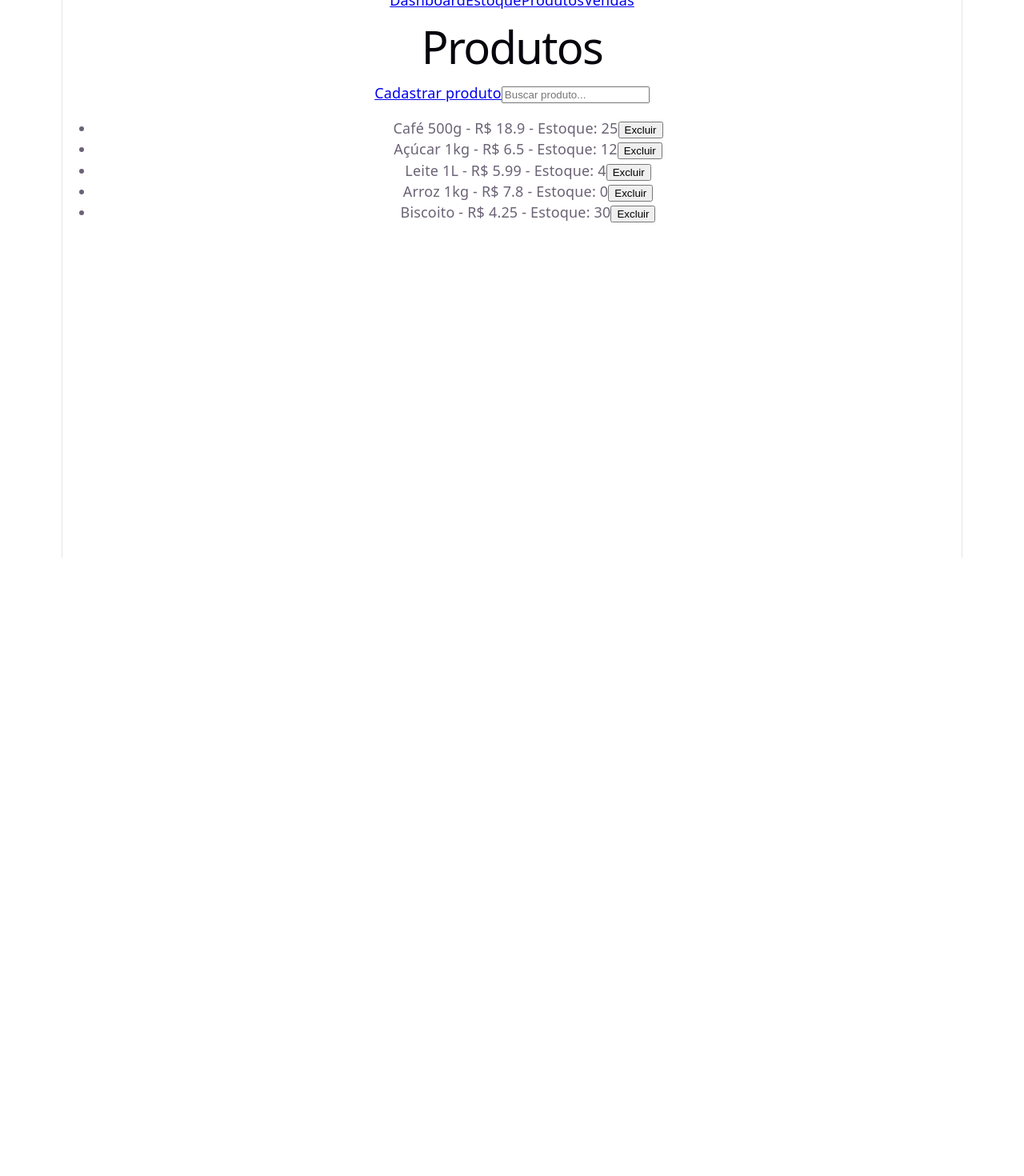
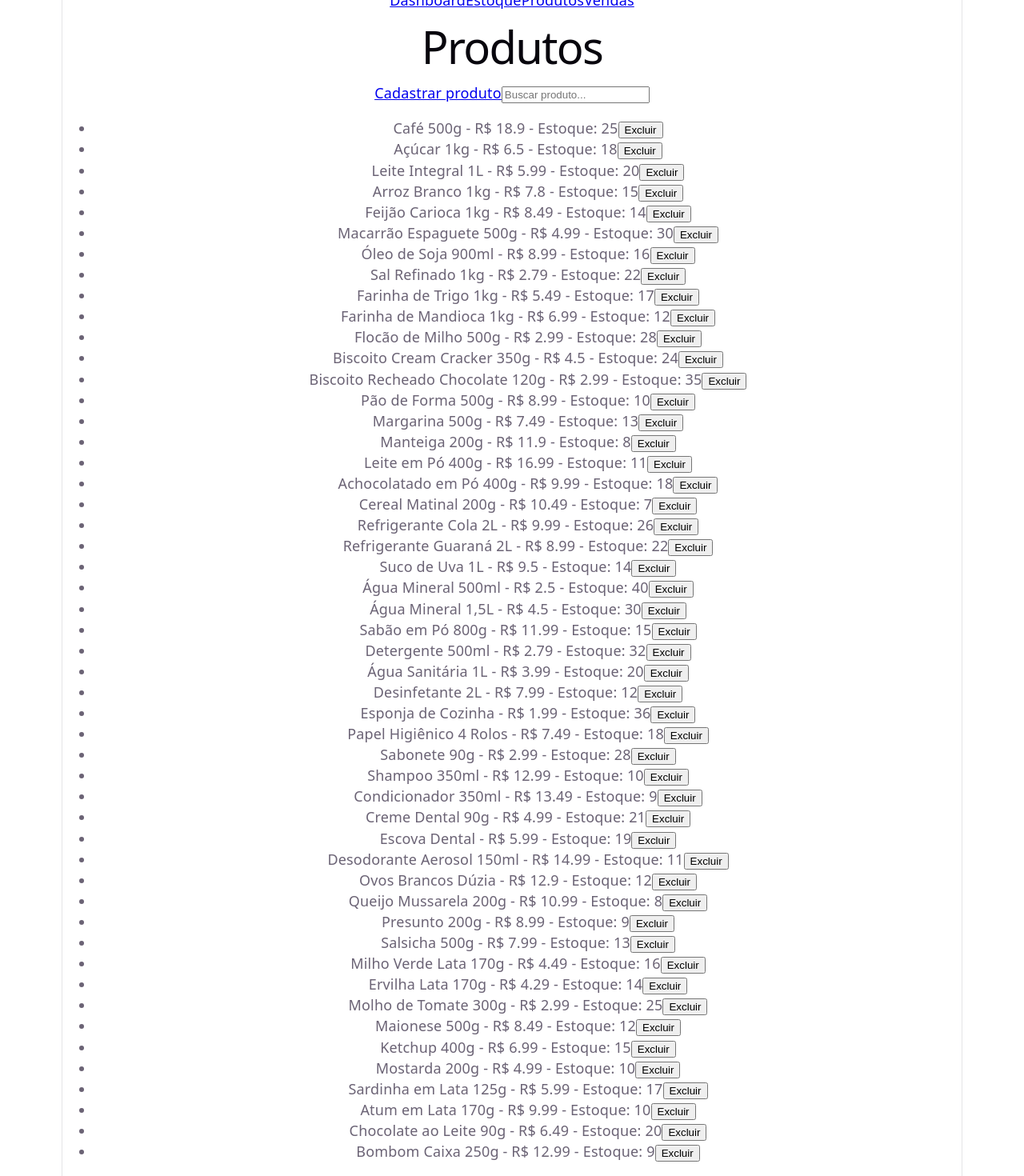
Before and after one commit to LipeProg/ponto-de-venda, a React (Vite) app: page /produtos in a window 1280 px wide. Shown: the part 103-1573 px from the top of the page at 80% size. Before the commit the page ends 800 px from the top, so only its background shows below. Built offline with nearby package versions, Linux system fonts and the light colour scheme.

Commit message:
Luis Felipe - 29/09/2026 - Novos produtos adicionados, e mensagens condicionais atualizadas

```diff
--- a/src/data/produtos.json
+++ b/src/data/produtos.json
@@ -12,31 +12,391 @@
     "codigo": "PROD002",
     "nome": "Açúcar 1kg",
     "preco": 6.5,
-    "estoque": 12,
+    "estoque": 18,
     "ativo": true
   },
   {
     "id": 3,
     "codigo": "PROD003",
-    "nome": "Leite 1L",
+    "nome": "Leite Integral 1L",
     "preco": 5.99,
-    "estoque": 4,
+    "estoque": 20,
     "ativo": true
   },
   {
     "id": 4,
     "codigo": "PROD004",
-    "nome": "Arroz 1kg",
+    "nome": "Arroz Branco 1kg",
     "preco": 7.8,
-    "estoque": 0,
+    "estoque": 15,
     "ativo": true
   },
   {
     "id": 5,
     "codigo": "PROD005",
-    "nome": "Biscoito",
-    "preco": 4.25,
+    "nome": "Feijão Carioca 1kg",
+    "preco": 8.49,
+    "estoque": 14,
+    "ativo": true
+  },
+  {
+    "id": 6,
+    "codigo": "PROD006",
+    "nome": "Macarrão Espaguete 500g",
+    "preco": 4.99,
     "estoque": 30,
+    "ativo": true
+  },
+  {
+    "id": 7,
+    "codigo": "PROD007",
+    "nome": "Óleo de Soja 900ml",
+    "preco": 8.99,
+    "estoque": 16,
+    "ativo": true
+  },
+  {
+    "id": 8,
+    "codigo": "PROD008",
+    "nome": "Sal Refinado 1kg",
+    "preco": 2.79,
+    "estoque": 22,
+    "ativo": true
+  },
+  {
+    "id": 9,
+    "codigo": "PROD009",
+    "nome": "Farinha de Trigo 1kg",
+    "preco": 5.49,
+    "estoque": 17,
+    "ativo": true
+  },
+  {
+    "id": 10,
+    "codigo": "PROD010",
+    "nome": "Farinha de Mandioca 1kg",
+    "preco": 6.99,
+    "estoque": 12,
+    "ativo": true
+  },
+  {
+    "id": 11,
+    "codigo": "PROD011",
+    "nome": "Flocão de Milho 500g",
+    "preco": 2.99,
+    "estoque": 28,
+    "ativo": true
+  },
+  {
+    "id": 12,
+    "codigo": "PROD012",
+    "nome": "Biscoito Cream Cracker 350g",
+    "preco": 4.5,
+    "estoque": 24,
+    "ativo": true
+  },
+  {
+    "id": 13,
+    "codigo": "PROD013",
+    "nome": "Biscoito Recheado Chocolate 120g",
+    "preco": 2.99,
+    "estoque": 35,
+    "ativo": true
+  },
+  {
+    "id": 14,
+    "codigo": "PROD014",
+    "nome": "Pão de Forma 500g",
+    "preco": 8.99,
+    "estoque": 10,
+    "ativo": true
+  },
+  {
+    "id": 15,
+    "codigo": "PROD015",
+    "nome": "Margarina 500g",
+    "preco": 7.49,
+    "estoque": 13,
+    "ativo": true
+  },
+  {
+    "id": 16,
+    "codigo": "PROD016",
+    "nome": "Manteiga 200g",
+    "preco": 11.9,
+    "estoque": 8,
+    "ativo": true
+  },
+  {
+    "id": 17,
+    "codigo": "PROD017",
+    "nome": "Leite em Pó 400g",
+    "preco": 16.99,
+    "estoque": 11,
+    "ativo": true
+  },
+  {
+    "id": 18,
+    "codigo": "PROD018",
+    "nome": "Achocolatado em Pó 400g",
+    "preco": 9.99,
+    "estoque": 18,
+    "ativo": true
+  },
+  {
+    "id": 19,
+    "codigo": "PROD019",
+    "nome": "Cereal Matinal 200g",
+    "preco": 10.49,
+    "estoque": 7,
+    "ativo": true
+  },
+  {
+    "id": 20,
+    "codigo": "PROD020",
+    "nome": "Refrigerante Cola 2L",
+    "preco": 9.99,
+    "estoque": 26,
+    "ativo": true
+  },
+  {
+    "id": 21,
+    "codigo": "PROD021",
+    "nome": "Refrigerante Guaraná 2L",
+    "preco": 8.99,
+    "estoque": 22,
+    "ativo": true
+  },
+  {
+    "id": 22,
+    "codigo": "PROD022",
+    "nome": "Suco de Uva 1L",
+    "preco": 9.5,
+    "estoque": 14,
+    "ativo": true
+  },
+  {
+    "id": 23,
+    "codigo": "PROD023",
+    "nome": "Água Mineral 500ml",
+    "preco": 2.5,
+    "estoque": 40,
+    "ativo": true
+  },
+  {
+    "id": 24,
+    "codigo": "PROD024",
+    "nome": "Água Mineral 1,5L",
+    "preco": 4.5,
+    "estoque": 30,
+    "ativo": true
+  },
+  {
+    "id": 25,
+    "codigo": "PROD025",
+    "nome": "Sabão em Pó 800g",
+    "preco": 11.99,
+    "estoque": 15,
+    "ativo": true
+  },
+  {
+    "id": 26,
+    "codigo": "PROD026",
+    "nome": "Detergente 500ml",
+    "preco": 2.79,
+    "estoque": 32,
+    "ativo": true
+  },
+  {
+    "id": 27,
+    "codigo": "PROD027",
+    "nome": "Água Sanitária 1L",
+    "preco": 3.99,
+    "estoque": 20,
+    "ativo": true
+  },
+  {
+    "id": 28,
+    "codigo": "PROD028",
+    "nome": "Desinfetante 2L",
+    "preco": 7.99,
+    "estoque": 12,
+    "ativo": true
+  },
+  {
+    "id": 29,
+    "codigo": "PROD029",
+    "nome": "Esponja de Cozinha",
+    "preco": 1.99,
+    "estoque": 36,
+    "ativo": true
+  },
+  {
+    "id": 30,
+    "codigo": "PROD030",
+    "nome": "Papel Higiênico 4 Rolos",
+    "preco": 7.49,
+    "estoque": 18,
+    "ativo": true
+  },
+  {
+    "id": 31,
+    "codigo": "PROD031",
+    "nome": "Sabonete 90g",
+    "preco": 2.99,
+    "estoque": 28,
+    "ativo": true
+  },
+  {
+    "id": 32,
+    "codigo": "PROD032",
+    "nome": "Shampoo 350ml",
+    "preco": 12.99,
+    "estoque": 10,
+    "ativo": true
+  },
+  {
+    "id": 33,
+    "codigo": "PROD033",
+    "nome": "Condicionador 350ml",
+    "preco": 13.49,
+    "estoque": 9,
+    "ativo": true
+  },
+  {
+    "id": 34,
+    "codigo": "PROD034",
+    "nome": "Creme Dental 90g",
+    "preco": 4.99,
+    "estoque": 21,
+    "ativo": true
+  },
+  {
+    "id": 35,
+    "codigo": "PROD035",
+    "nome": "Escova Dental",
+    "preco": 5.99,
+    "estoque": 19,
+    "ativo": true
+  },
+  {
+    "id": 36,
+    "codigo": "PROD036",
+    "nome": "Desodorante Aerosol 150ml",
+    "preco": 14.99,
+    "estoque": 11,
+    "ativo": true
+  },
+  {
+    "id": 37,
+    "codigo": "PROD037",
+    "nome": "Ovos Brancos Dúzia",
+    "preco": 12.9,
+    "estoque": 12,
+    "ativo": true
+  },
+  {
+    "id": 38,
+    "codigo": "PROD038",
+    "nome": "Queijo Mussarela 200g",
+    "preco": 10.99,
+    "estoque": 8,
+    "ativo": true
+  },
+  {
+    "id": 39,
+    "codigo": "PROD039",
+    "nome": "Presunto 200g",
+    "preco": 8.99,
+    "estoque": 9,
+    "ativo": true
+  },
+  {
+    "id": 40,
+    "codigo": "PROD040",
+    "nome": "Salsicha 500g",
+    "preco": 7.99,
+    "estoque": 13,
+    "ativo": true
+  },
+  {
+    "id": 41,
+    "codigo": "PROD041",
+    "nome": "Milho Verde Lata 170g",
+    "preco": 4.49,
+    "estoque": 16,
+    "ativo": true
+  },
+  {
+    "id": 42,
+    "codigo": "PROD042",
+    "nome": "Ervilha Lata 170g",
+    "preco": 4.29,
+    "estoque": 14,
+    "ativo": true
+  },
+  {
+    "id": 43,
+    "codigo": "PROD043",
+    "nome": "Molho de Tomate 300g",
+    "preco": 2.99,
+    "estoque": 25,
+    "ativo": true
+  },
+  {
+    "id": 44,
+    "codigo": "PROD044",
+    "nome": "Maionese 500g",
+    "preco": 8.49,
+    "estoque": 12,
+    "ativo": true
+  },
+  {
+    "id": 45,
+    "codigo": "PROD045",
+    "nome": "Ketchup 400g",
+    "preco": 6.99,
+    "estoque": 15,
+    "ativo": true
+  },
+  {
+    "id": 46,
+    "codigo": "PROD046",
+    "nome": "Mostarda 200g",
+    "preco": 4.99,
+    "estoque": 10,
+    "ativo": true
+  },
+  {
+    "id": 47,
+    "codigo": "PROD047",
+    "nome": "Sardinha em Lata 125g",
+    "preco": 5.99,
+    "estoque": 17,
+    "ativo": true
+  },
+  {
+    "id": 48,
+    "codigo": "PROD048",
+    "nome": "Atum em Lata 170g",
+    "preco": 9.99,
+    "estoque": 10,
+    "ativo": true
+  },
+  {
+    "id": 49,
+    "codigo": "PROD049",
+    "nome": "Chocolate ao Leite 90g",
+    "preco": 6.49,
+    "estoque": 20,
+    "ativo": true
+  },
+  {
+    "id": 50,
+    "codigo": "PROD050",
+    "nome": "Bombom Caixa 250g",
+    "preco": 12.99,
+    "estoque": 9,
     "ativo": true
   }
 ]
--- a/src/pages/NovoProduto.jsx
+++ b/src/pages/NovoProduto.jsx
@@ -7,9 +7,13 @@ function NovoProduto() {
   const [preco, setPreco] = useState("");
   const [estoque, setEstoque] = useState("");
   const [erro, setErro] = useState("");
+  const [mensagem, setMensagem] = useState("");
+
+
 
   function enviar(acao) {
     acao.preventDefault();
+
 
 
   if (nome.trim() === "") {
@@ -60,7 +64,8 @@ function NovoProduto() {
   salvarProdutos(novosProdutos);
 
   console.log("Produto salvo com sucesso:", novoProduto);
-  alert("Produto salvo com sucesso!");
+
+  setMensagem("Produto salvo com sucesso!");
 
 }
 
@@ -69,6 +74,7 @@ function NovoProduto() {
       <h1>Novo Produto</h1>
 
       {erro && <p>{erro}</p>}
+      {mensagem && <p>{mensagem}</p>}
 
       <form onSubmit={enviar}>
         <div>
--- a/src/pages/Produtos.jsx
+++ b/src/pages/Produtos.jsx
@@ -7,13 +7,15 @@ function Produtos() {
 
   const [busca, setBusca] = useState("");
   const [produtos, setProdutos] = useState(carregarProdutos());
-
+  const [mensagem, setMensagem] = useState("");
   const produtosFiltrados = produtos.filter((produto) =>
 
     produto.nome.toLowerCase().includes(busca.toLowerCase())
   );
 
   function excluirProduto(id) {
+
+
 
     const produtosAtualizados = produtos.filter(
         (produto) => produto.id !== id
@@ -23,12 +25,15 @@ function Produtos() {
       salvarProdutos(produtosAtualizados);
 
       console.log("Produto excluído com sucesso. ID:", id);
-      alert("Produto excluído com sucesso!");
+      setMensagem("Produto excluído com sucesso!");
   }
 
   return (
     <div>
       <h1>Produtos</h1>
+
+      {mensagem && <p>{mensagem}</p>}
+
       <Link to="/produtos/novo-produto">
           Cadastrar produto
       </Link>
```
